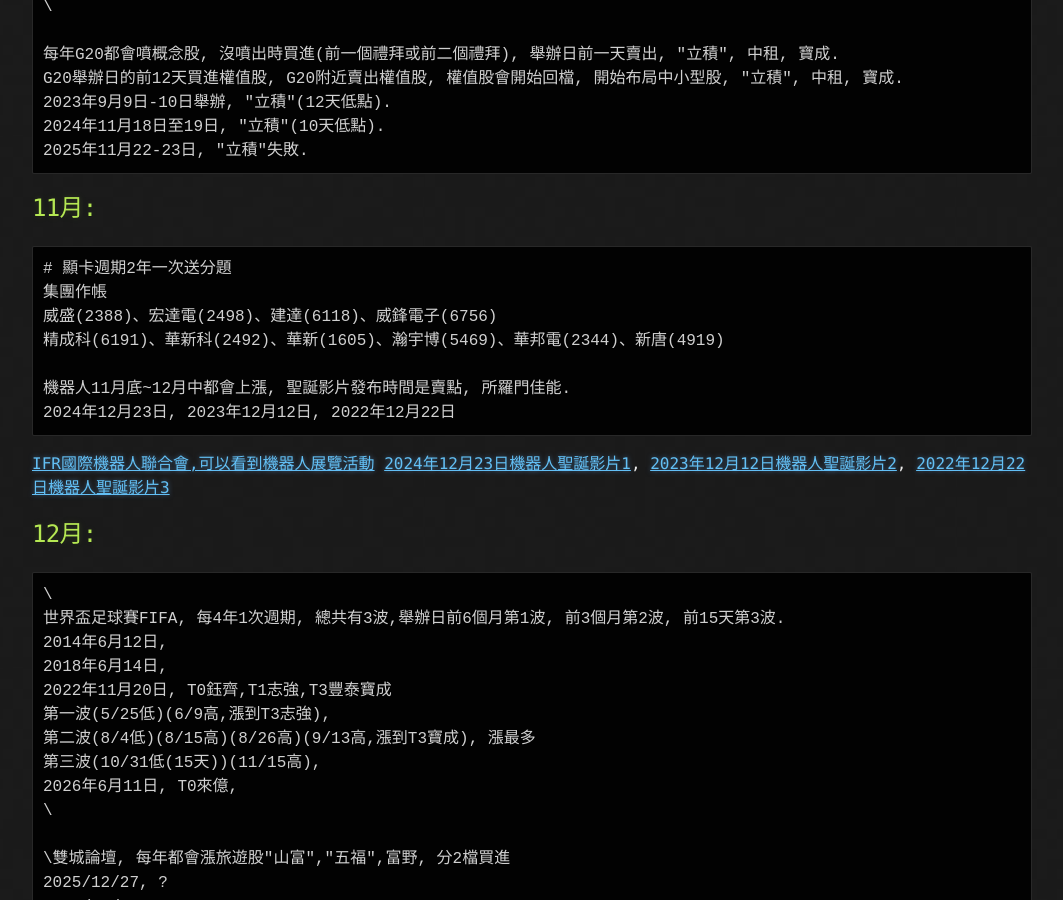
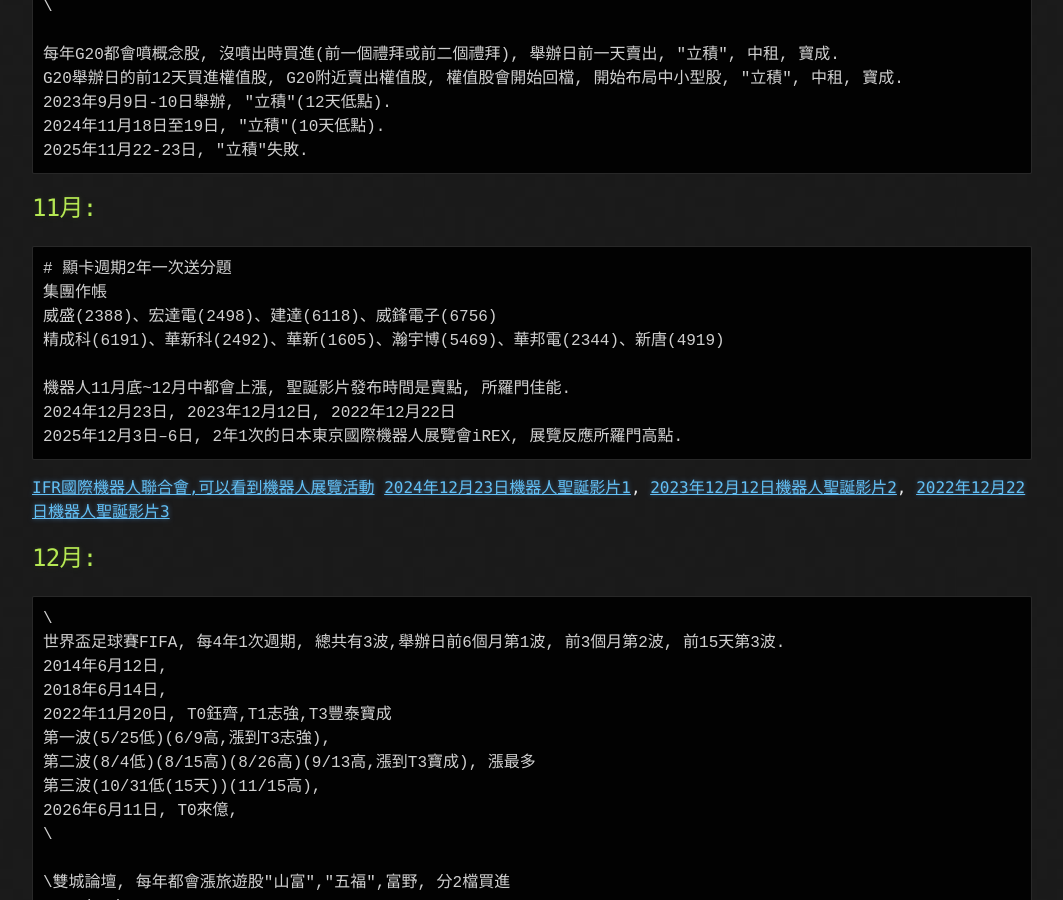
Before and after one commit to lepg5487/Stock_God, a Jekyll site: the page built from experience.md, in a window 1280 px wide and 900 px high, scrolled down 15292 px. Shown: the whole window, without its empty margins (108-1171 px from the left). Built offline with Jekyll 4.4.1, drawn with Linux system fonts in a browser that asks for light colours; our own code applies the rules of GitHub Pages for plain Markdown files.

Commit message:
Update experience.md

````diff
--- a/experience.md
+++ b/experience.md
@@ -626,6 +626,7 @@
 
 機器人11月底~12月中都會上漲, 聖誕影片發布時間是賣點, 所羅門佳能.
 2024年12月23日, 2023年12月12日, 2022年12月22日
+2025年12月3日–6日, 2年1次的日本東京國際機器人展覽會iREX, 展覽反應所羅門高點.
 ```
 [IFR國際機器人聯合會,可以看到機器人展覽活動](https://ifr.org/)
 [2024年12月23日機器人聖誕影片1](https://www.youtube.com/watch?v=sFkUH5XFHKU), [2023年12月12日機器人聖誕影片2](https://www.youtube.com/watch?v=Cdc5iVqjNVs), [2022年12月22日機器人聖誕影片3](https://www.youtube.com/watch?v=7Wm6vy7yBNA)
````
